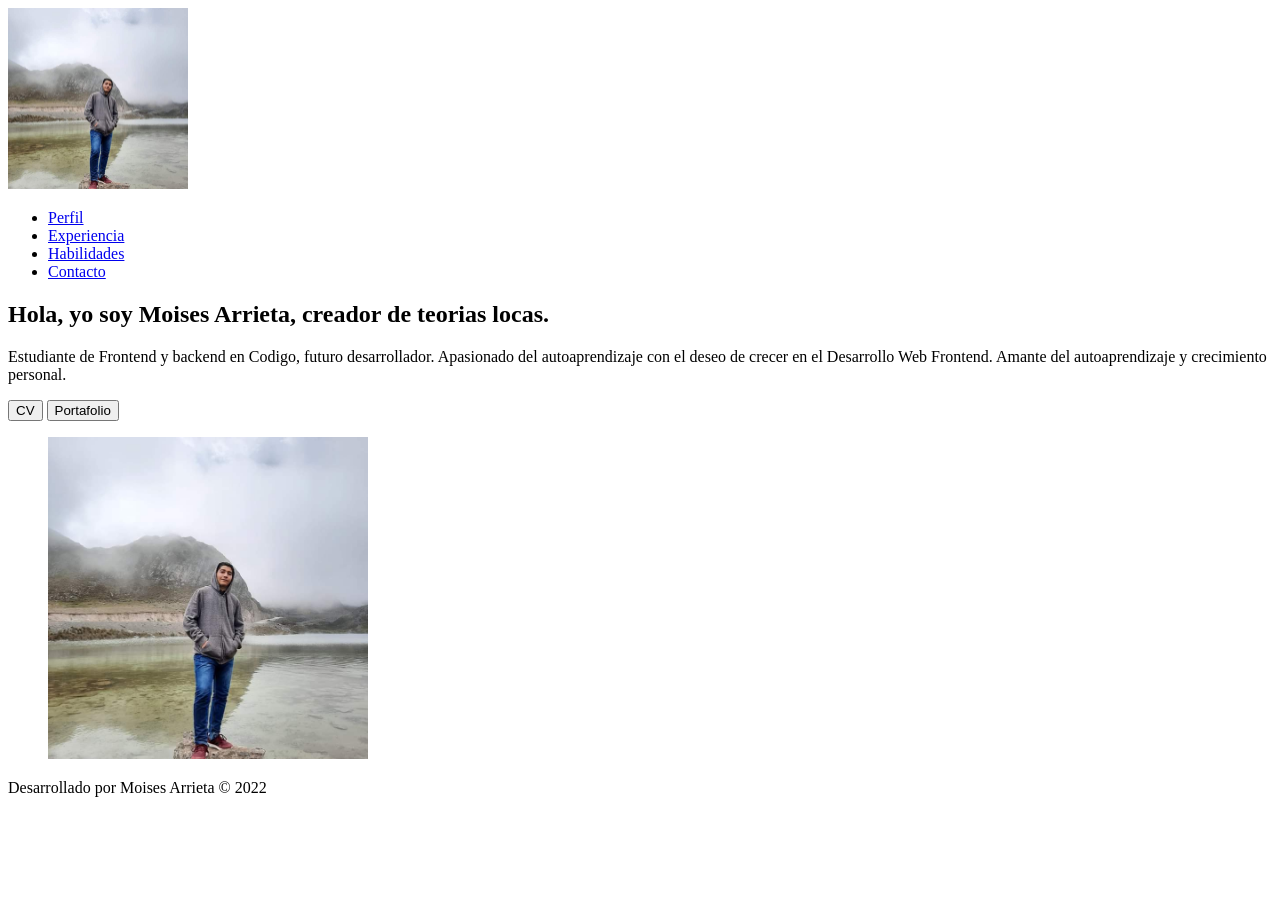
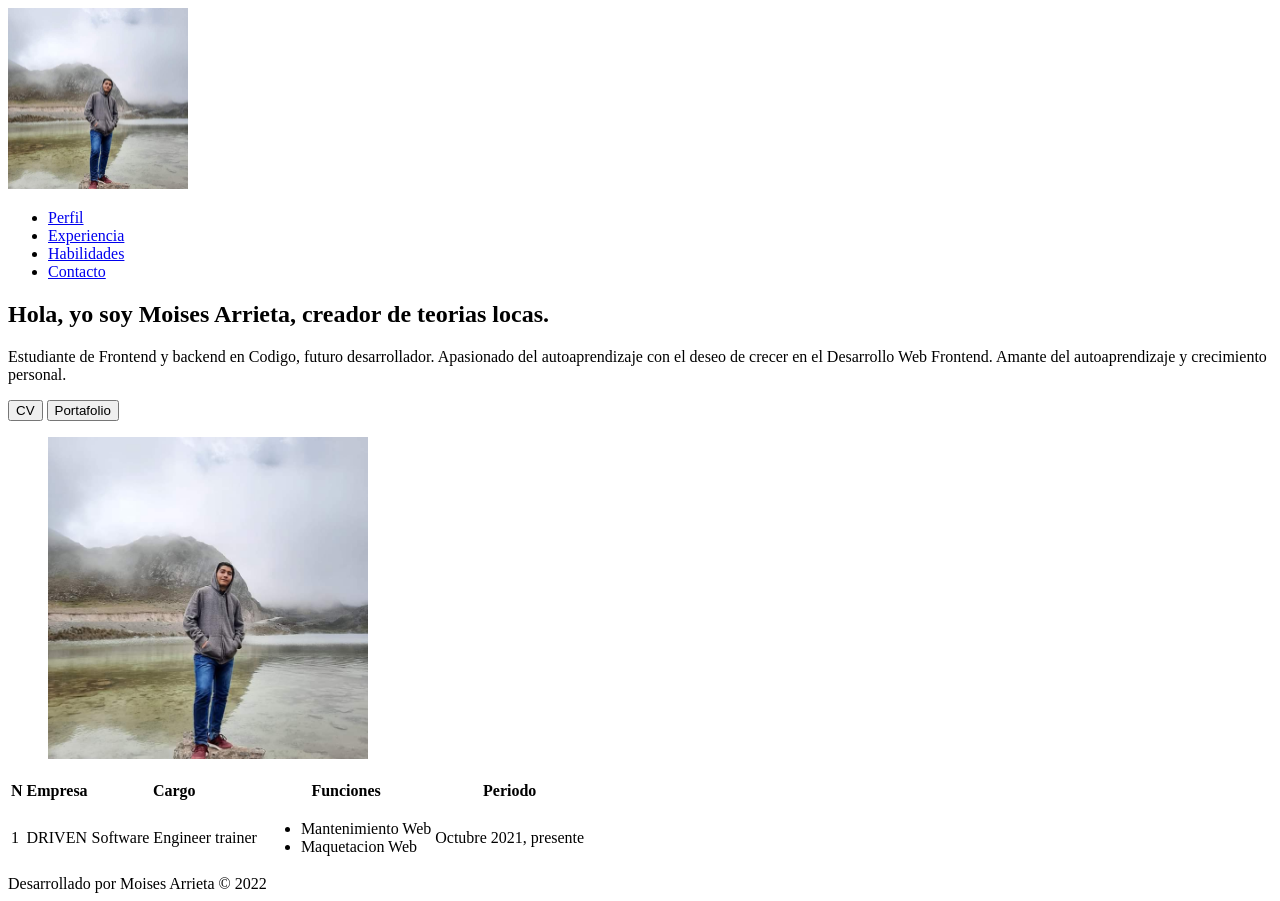
Before and after one commit to MoisesJAV/paginawebpersonal, a plain HTML site: page pagina-personal-2/index.html in a window 1280 px wide. Before the commit the page ends 805 px from the top, so only its background shows below. Drawn offline with Linux system fonts and the light colour scheme.

Commit message:
Agrego tablas y seccion de contactos

```diff
--- a/pagina-personal-2/index.html
+++ b/pagina-personal-2/index.html
@@ -47,33 +47,30 @@
           />
         </figure>
       </article>
-
-      <!-- <form action="">
-        <h2>Registro</h2>
+      <!-- <section>
+      <form action="">
+        <h2>Contacto</h2>
         <label for="Nombre">Nombre</label>
         <input type="text" id="Nombre" placeholder="Nombre" name="nombre" required/>
-        <hr>
-        <label for="Apellido">Apellido</label>
-        <input type="text" id="Apellido" placeholder="Apellido" required />
         <hr>
         <label for="email">Correo</label>
         <input type="email" id="email" placeholder="Correo" required />
         <hr>
+<textarea placeholder="Mensaje" name="mensaje" id="mensaje" cols="30" rows="10" required></textarea>
+        <hr>
         <label for="celular">Celular</label>
         <input type="number" id="celular" placeholder="Celular" min="900000000" max="999999999"/>
         <hr>
-        <label for="fechaNacimiento">Fecha de nacimiento</label>
-        <input type="date" id="fechaNacimiento" placeholder="Fecha de nacimiento" required/>
+        <h2>Plan</h2>
+        <input type="radio" name="plan" id="pro" value="pro">
+        <label for="pro">Pro</label>
+        <input type="radio" name="plan" id="medio" value="medio">
+        <label for="medio">Medio</label>
+        <input type="radio" name="plan" id="Básico" value="Básico">
+        <label for="Básico">Básico</label>
         <hr>
-        <input type="radio" name="sexo" id="sexo" value="femenino">
-        <label for="femenino">Femenino</label>
-        <input type="radio" name="sexo" id="sexo" value="masculino">
-        <label for="masculino">Masculino</label>
-        <input type="radio" name="sexo" id="sexo" value="otros">
-        <label for="otros">Prefiere no especificar</label>
-        <hr>
-        <label for="grado">Grado de Inscripcion</label>
-        <select name="" id="">
+        <label for="proyecto">Sueño a realizar</label>
+        <select name="proyecto" id="proyecto">
           <option value="inicial">Inicial</option>
           <option value="primaria">Primaria</option>
           <option value="secundaria">Secundaria</option>
@@ -95,22 +92,40 @@
         <input type="checkbox" name="lenguaje" id="Javascript">
         <label for="Javascript">Javascript</label>
         <hr>
-        <label for="favorite-color">Color favorito</label>
-        <input type="color" name="color" id="color" />
-        <hr>
-        <label for="photo">Suba una foto de Perfil</label>
-        <input type="file" id="photo">
-        <hr>
-        <label for="Usuario">Usuario</label>
-        <input type="text" id="Usuario" placeholder="Usuario" required />
-        <hr>
-        <label for="clave">Contraseña</label>
-        <input type="password" id="clave" placeholder="Contraseña" required/>
-        <hr>
-        <input type="submit" value="Registrar">
         <input type="reset" value="Limpiar datos" />
       </form>
-    </main> -->
+    </section> -->
+    <section>
+      <table>
+        <thead>
+          <tr>
+            <th>N</th>
+          <th>Empresa</th>
+          <th>Cargo</th>
+          <th>Funciones</th>
+          <th>Periodo</th>
+          </tr>
+        </thead>
+        <tbody>
+          <tr>
+            <td>1</td>
+            <td>DRIVEN</td>
+            <td>Software Engineer trainer</td>
+            <td>
+              <ul>
+                <li>Mantenimiento Web</li>
+                <li>Maquetacion Web</li>
+              </ul>
+            </td>
+            <td>
+              Octubre 2021, presente
+            </td>
+          </tr>
+        </tbody>
+      </table>
+    </section>
+    </main>
+
     <footer>
       Desarrollado por Moises Arrieta &copy; 2022
     </footer>
```
